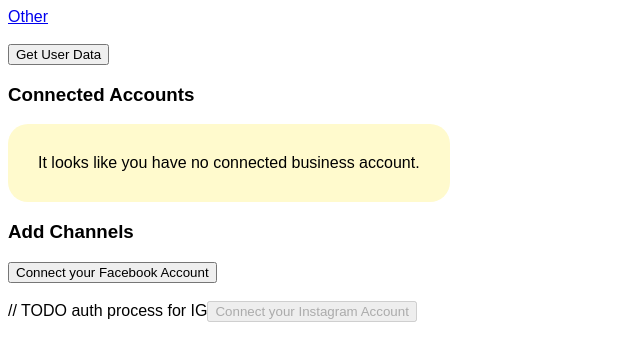
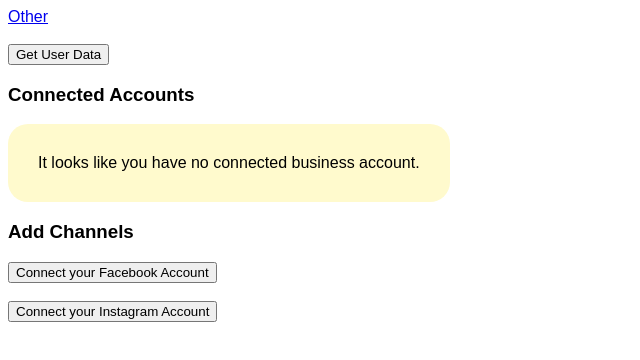
Before and after one commit to SocialCurator/ig-playground, a React (Create React App) app: page / in a window 1280 px wide. Shown: the top 360 px of the page, without its empty margins (0-640 px from the left). Built offline with nearby package versions, Linux system fonts and the light colour scheme.

Commit message:
itierate through fb and ig pages and display

```diff
--- a/src/App.tsx
+++ b/src/App.tsx
@@ -9,9 +9,11 @@ const App = () => {
         loggedIn,
         actions: {
             initFacebookSdk,
-            loginWithFacebook,
+            connectToFacebook,
+            connectToInstagram,
             logoutWithFacebook,
             postToFacebook,
+            postToInstagram,
             getUserData }
         } = useFacebook()
 
@@ -44,19 +46,46 @@ const App = () => {
                     It looks like you have no connected business account.
                 </div>
             )}
-            {loggedIn && user && (
+            {loggedIn && user.facebook?.pages && (
                 <>
-                <img src={user.facebook?.picture?.data.url} /><span>@{user.facebook?.first_name}</span>
-                <button onClick={logoutWithFacebook}>Disconnect</button>
-                <button onClick={postToFacebook}>Post</button>
+                {
+                    user.facebook.pages.map((page)=>{
+
+                        return (
+                            <>
+                                <img src={page.profile.url} /><span>@{page.profile.name}</span>
+                                {/* //TODO logout/disconnect from each individual account (or page?) */}
+                                <button onClick={logoutWithFacebook}>Disconnect</button>
+                                <button onClick={postToInstagram}>Post</button>
+                                <br />
+                            </>
+                        )
+                    })
+                }
+                </>
+            )}
+            {loggedIn && user.instagram?.pages && (
+                <>
+                    {
+                        user.instagram.pages.map((page)=>{
+                            return (
+                                <>
+                                    <img src={page.profile.url} /><span>@{page.profile.name}</span>
+                                    {/* //TODO logout/disconnect from each individual account */}
+                                    <button onClick={logoutWithFacebook}>Disconnect</button>
+                                    <button onClick={postToInstagram}>Post</button>
+                                    <br />
+                                </>
+                            )
+                        })
+                    }
                 </>
             )}
                 <h3>Add Channels</h3>
-                <button onClick={loginWithFacebook}>Connect your Facebook Account</button>
+                <button onClick={connectToFacebook}>Connect your Facebook Account</button>
                 <br />
                 <br />
-                // TODO auth process for IG
-                <button disabled>Connect your Instagram Account</button>
+                <button onClick={connectToInstagram}>Connect your Instagram Account</button>
         </div>
     )
 }
```
